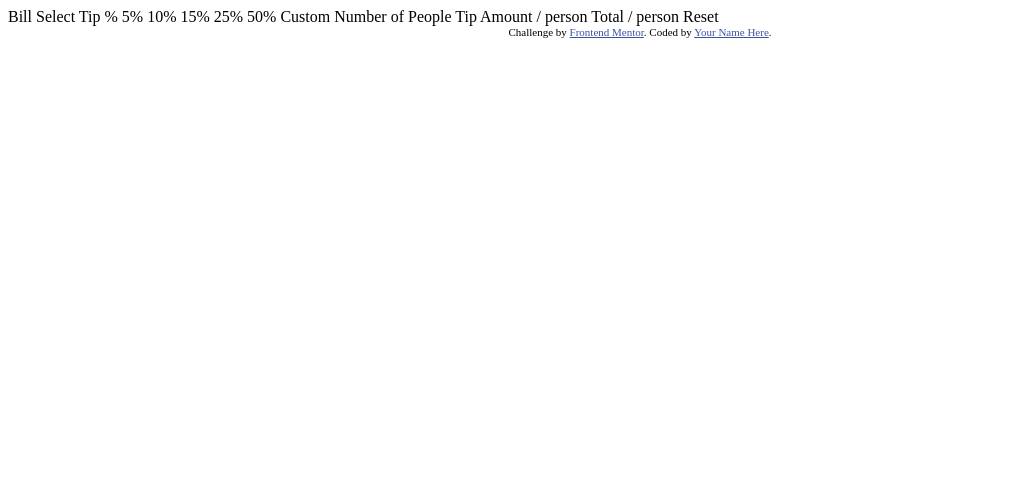
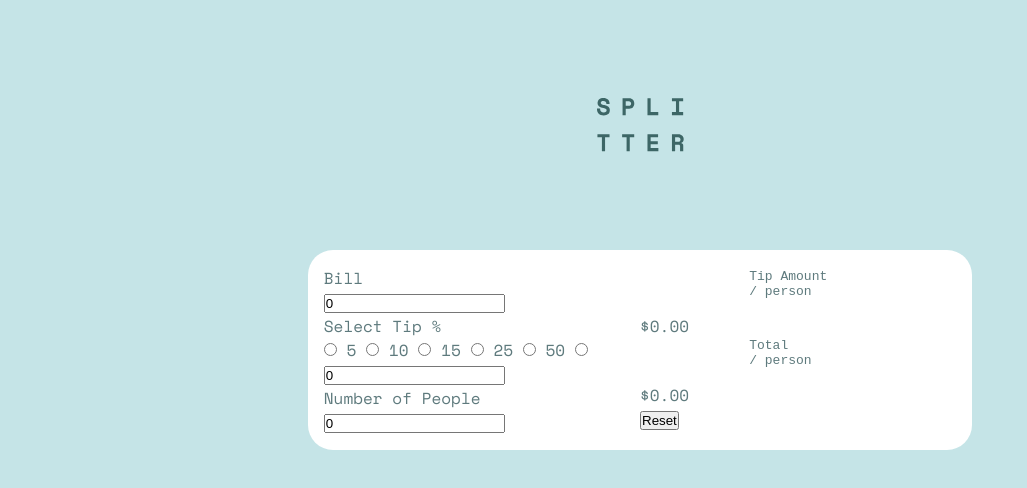
Before and after one commit to 1Zapien/forntendmentorprac-1, a plain HTML site: page index.html in a window 1280 px wide. Shown: the whole page, without its empty margins (0-1027 px from the left). Drawn offline with nearby package versions, Linux system fonts and the light colour scheme.

Commit message:
rewriting with Sass and Bem

```diff
--- a/index.html
+++ b/index.html
@@ -4,41 +4,74 @@
   <meta charset="UTF-8">
   <meta name="viewport" content="width=device-width, initial-scale=1.0"> <!-- displays site properly based on user's device -->
 
+  <link rel="stylesheet" href="styles.css">
   <link rel="icon" type="image/png" sizes="32x32" href="./images/favicon-32x32.png">
 
   <title>Frontend Mentor | Tip calculator app</title>
 
-  <!-- Feel free to remove these styles or customise in your own stylesheet 👍 -->
-  <style>
-    .attribution { font-size: 11px; text-align: center; }
-    .attribution a { color: hsl(228, 45%, 44%); }
-  </style>
 </head>
 <body>
+  <main class="card">
 
-  Bill
+      <div class="card__logo">
+        <img src="images/logo.svg" alt="logo">
+      </div>
 
-  Select Tip %
-  5%
-  10%
-  15%
-  25%
-  50%
-  Custom
 
-  Number of People
 
-  Tip Amount
-  / person
 
-  Total
-  / person
+      <div id="billForm">
+          <div role="form" class= "split" id="fillForm">
+            <label for="bill" >Bill</label><br>
+            <input type="number" id="Bill" value="0"><br>
+            <div id="selectTip">
+              <p>Select Tip %</p>
+              <input name="tipPercent"
+              type="radio" value="5" id="five">
+              <label for="five">5</label>
+              <input name="tipPercent"
+              type="radio" value="10" id="ten">
+              <label for="ten">10</label>
+              <input name="tipPercent"
+              type="radio" value="15" id="fifteen">
+              <label for="fifteen">15</label>
+              <input name="tipPercent"
+              type="radio" value="25" id="twentyFive">
+              <label for="twentyFive">25</label>
+              <input name="tipPercent"
+              type="radio" value="50" id="fifty">
+              <label for="fifty">50</label>
+              <input name="tipPercent"
+              type="radio" value="custom"><input type="number" id="custom" value="0" placeholder="Custom"></option>
 
-  Reset
+              <br>
+          </div>
+          <label for="numberPeople" >Number of People</label><br>
+          <input type="number" id="numberPeople" value="0">
+          </div>
 
-  <div class="attribution">
-    Challenge by <a href="https://www.frontendmentor.io?ref=challenge" target="_blank">Frontend Mentor</a>.
-    Coded by <a href="#">Your Name Here</a>.
-  </div>
+          <div id="totals" class= "split">
+            <div type="pre">
+              <pre>
+              Tip Amount
+              / person
+              </pre>
+              <div id="tipAmount">
+                  $0.00
+                </div>
+            </div>
+              <pre>
+              Total
+              / person
+              </pre>
+              <div id="totalPerson">
+                $0.00
+              </div>
+            <button id="reset">Reset</button>
+          </div>
+        </div>
+
+      </div>
+  </main>
 </body>
 </html>
--- /dev/null
+++ b/styles.scss
@@ -0,0 +1,101 @@
+@import url('https://fonts.googleapis.com/css2?family=Space+Mono&display=swap');
+
+
+
+    $primary-color:hsl(172, 67%, 45%);
+
+
+    /*neutral colors*/
+    $neutral-dark:hsl(183, 100%, 15%);
+    $neutral-gray:hsl(186, 14%, 43%);
+    $neutral-light:hsl(185, 41%, 84%);
+
+
+    /*typography*/
+    $font-form: 24px;
+    $font-stack:'Space Mono', monospace;
+    $weight-low: 400;
+    $weight-medium:500;
+    $weight-heavy:700;
+
+
+* {
+    margin: 0;
+    padding: 0;
+    box-sizing: border-box;
+  }
+
+
+  %flex-center {
+    display: flex;
+    align-items: center;
+    justify-content: center;
+    flex-wrap: wrap;
+  }
+
+
+
+body{
+    font-family: $font-stack;
+    background: $neutral-light
+}
+
+
+
+.card{
+    @extend %flex-center;
+    flex-direction: row;
+}
+
+
+.card__logo{
+    @extend %flex-center;
+    height: 250px;
+    width: 100%;
+}
+
+
+#billForm{
+    background: white;
+    border-radius: 25px;
+    padding: 1rem;
+    height:fit-content;
+    color: $neutral-gray;
+    @extend %flex-center;
+    flex-direction: column;
+
+}
+
+.split{
+    width: 100%;
+    flex: 1;
+}
+
+#fillForm{
+    width: 100%;
+    height: 90%;
+}
+
+
+
+
+#totals{
+    width: 100%;
+    background:var(--neutral-dark);
+    height: 90%;
+    border-radius: 25px;
+}
+
+
+
+
+
+
+
+
+
+@media only screen and (min-width: 500px){
+    #billForm{
+        flex-direction: row;
+    }
+}
```
Also changed, not shown: styles.css (added), 2 other files.
